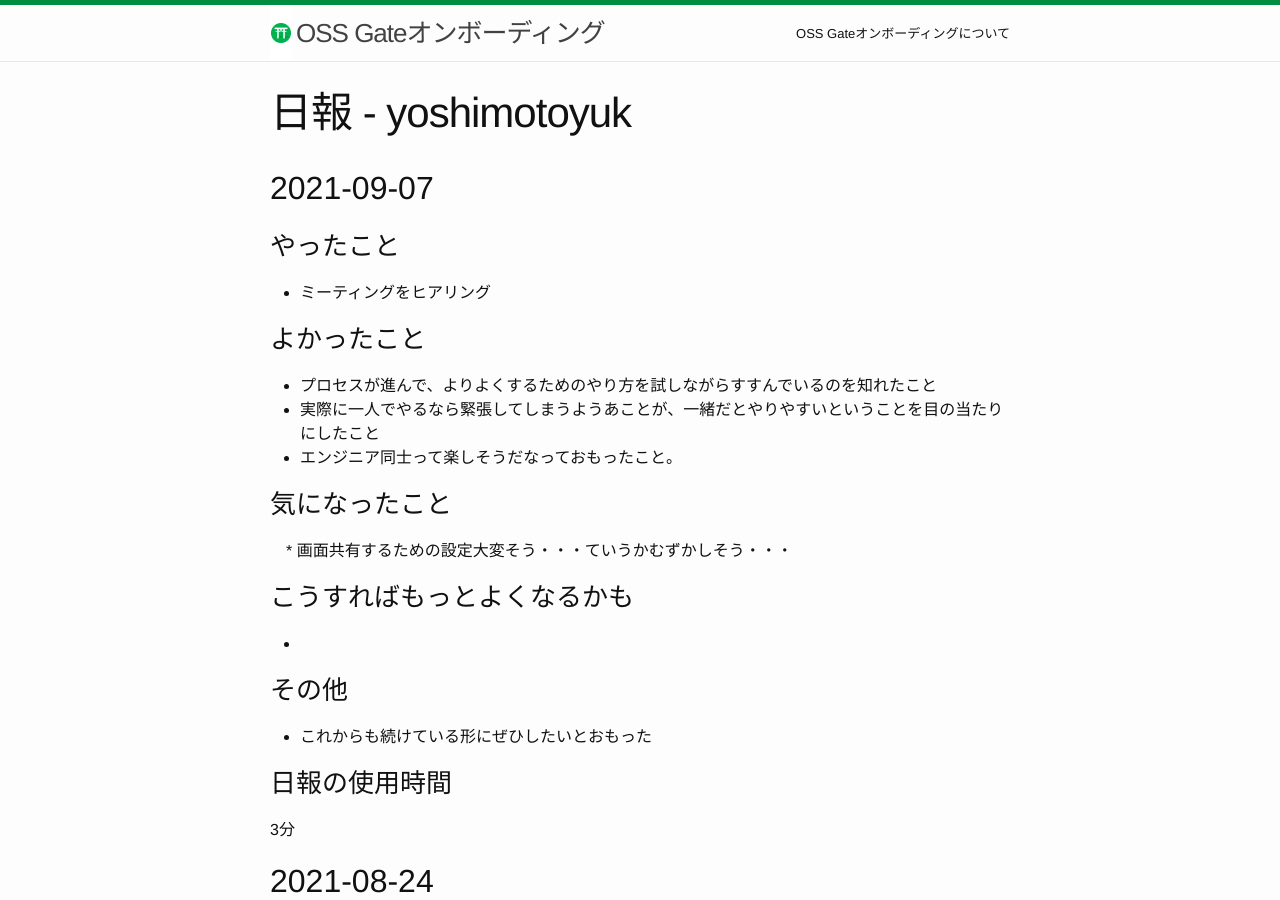
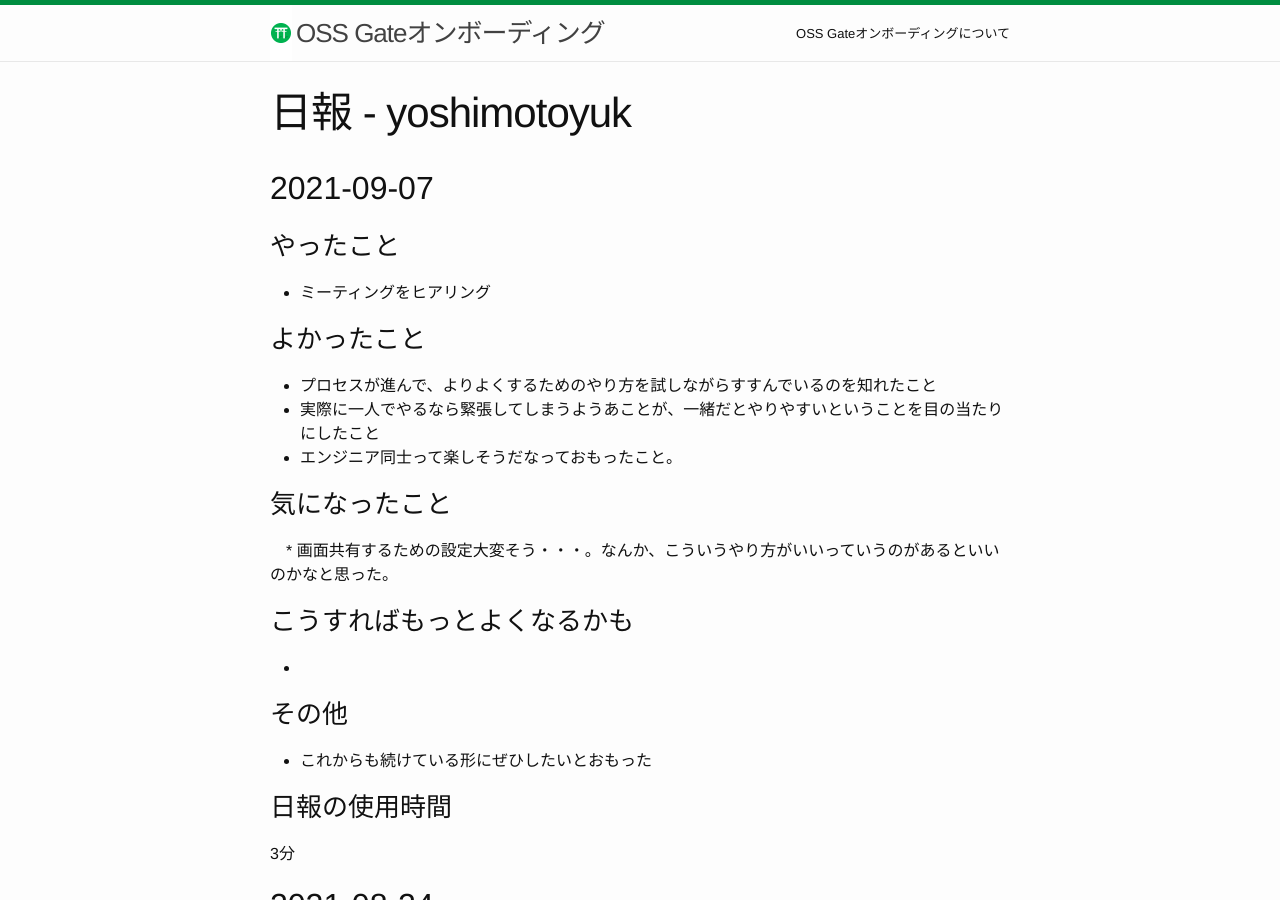
Before and after one commit to oss-gate/on-boarding, a Jekyll site: the page built from proposals/2021-08/kenhys-maintain-debian-packages/daily-report-yoshimotoyuk.md, in a window 1280 px wide and 900 px high. Built offline with Jekyll 4.4.1, drawn with Linux system fonts in a browser that asks for light colours; Markdown is read by kramdown in place of the engine named in the settings; comment, search, counter and statistics services are not loaded.

Commit message:
fixed few lines

```diff
--- a/proposals/2021-08/kenhys-maintain-debian-packages/daily-report-yoshimotoyuk.md
+++ b/proposals/2021-08/kenhys-maintain-debian-packages/daily-report-yoshimotoyuk.md
@@ -16,7 +16,7 @@ title: 日報 - yoshimotoyuk
 
 ### 気になったこと
 
-　* 画面共有するための設定大変そう・・・ていうかむずかしそう・・・
+　* 画面共有するための設定大変そう・・・。なんか、こういうやり方がいいっていうのがあるといいのかなと思った。
 
 ### こうすればもっとよくなるかも
 
```
